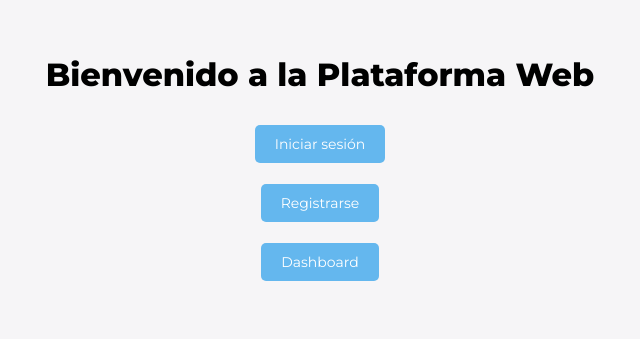
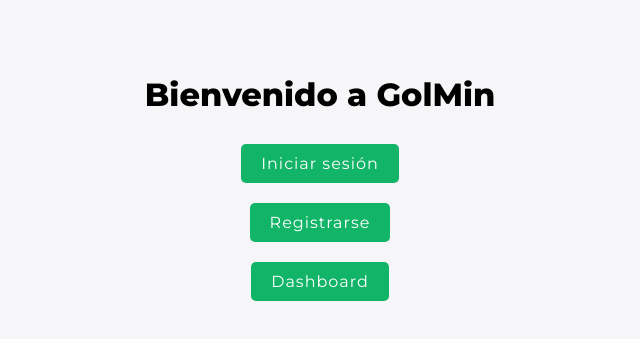
Before and after one commit to LyleRomero/ManagerSoccer, a React (Create React App) app in the folder frontend/: page / in a window 1280 px wide. Shown: the part 207-546 px from the top of the page, without its empty margins (320-960 px from the left). Built offline with nearby package versions, Linux system fonts and the light colour scheme.

Commit message:
estilos de paginas

```diff
--- a/frontend/src/App.css
+++ b/frontend/src/App.css
@@ -1,7 +1,18 @@
+@import url('https://fonts.googleapis.com/css?family=Montserrat:400,800');
 
   .App-link {
     color: #61dafb;
   }
+
+body {
+  background: #f6f5f7;
+  justify-content: center;
+  align-items: center;
+  flex-direction: column;
+  font-family: 'Montserrat', sans-serif;
+  height: 100vh;
+  margin: 0px 0 0px;
+}
 
   /* Estilos para la página de inicio */
 .home-container {
@@ -23,13 +34,15 @@
 }
 
 .home-button {
+  border-radius: 5px;
+  border: none;
+  background-color: #12B468;
+  color:#ffffff;
+  font-size: 16px;
   padding: 10px 20px;
-  background-color: #64b7ee;
-  color: #fff;
-  border: none;
-  border-radius: 5px;
+  letter-spacing: 1px;
   cursor: pointer;
-  transition: background-color 0.3s ease;
+  transition: transform 80ms ease-in;
 }
 
 .home-button:hover {
@@ -63,19 +76,6 @@
     padding-right: 30px; /* Añadimos un relleno a la derecha para el botón */
   }
 
-  /* Estilo para el botón de mostrar/ocultar contraseña */
-  .toggle-password-button {
-    position: absolute; /* Hacemos que el botón sea absoluto */
-    top: 50%; /* Lo centramos verticalmente */
-    right: 5px; /* Lo alineamos a la derecha */
-    transform: translateY(-50%); /* Ajustamos la posición vertical */
-    background-color: transparent; /* Fondo transparente */
-    border: none; /* Quitamos el borde */
-    cursor: pointer; /* Cambiamos el cursor al pasar por encima */
-  }
-
-
-
   /*Estilo de la NavBar*/
   * {
     margin: 0;
@@ -94,10 +94,10 @@
 
 
 
-
  /* Estilos del contenido del dashboard */
 .dashboard-content {
   width: calc(100% - 200px); /* Ajusta el ancho para que el contenido se ajuste al lado del Sidebar */
+  padding: 20px 20px;
 }
 
 
@@ -129,13 +129,14 @@
   .sidebar {
     width: 200px;
     height: 100vh;
-    background-color: #e7e7e7;
-    border-right: 1px solid #ccc;
+    background-color: #12B468;
+    box-shadow: 0 0 14px rgba(0,0,0,0.25),
+			0 0 5px rgba(0,0,0,0.22);
   }
 
   .sidebar-header {
     padding: 20px;
-    border-bottom: 1px solid #ccc;
+    border-bottom: 0px solid #ccc;
   }
 
   .sidebar-menu {
@@ -144,8 +145,8 @@
   }
 
   .sidebar-menu li {
-    padding: 10px 20px;
-    border-bottom: 2px solid #eee;
+    padding: 20px 20px;
+    border-bottom: 1px solid #eee;
   }
 
   .sidebar-menu li:last-child {
@@ -153,12 +154,14 @@
   }
 
   .sidebar-menu li a {
-    color: #333;
+    color: #ffffff;
+    font-size: 18px;
     text-decoration: none;
   }
 
   .sidebar-menu li a:hover {
-    color: #007bff;
+    color: #000000;
+    font-size: 24px;
   }
 
   .sidebar-menu li.configuracion {
@@ -180,16 +183,19 @@
 
 /*Estilos botones dashboard */
   .agregar-btn {
-    background-color: #007bff;
-    color: white;
+    border-radius: 5px;
+    border: none;
+    background-color: #12B468;
+    color:#ffffff;
+    font-size: 12px;
     padding: 10px 20px;
-    border: none;
-    border-radius: 5px;
+    letter-spacing: 1px;
     cursor: pointer;
+    transition: transform 80ms ease-in;
   }
 
   .agregar-btn:hover {
-    background-color: #0056b3;
+    background-color: #0c874a;
   }
 
 
--- a/frontend/src/LogSig.css
+++ b/frontend/src/LogSig.css
@@ -4,7 +4,8 @@
 	box-sizing: border-box;
 }
 
-body {
+
+.logSig {
 	background: #f6f5f7;
 	display: flex;
 	justify-content: center;
@@ -40,7 +41,7 @@ a {
 }
 
 .LogSig-button {
-	border-radius: 10px;
+	border-radius: 20px;
 	border: 1px solid #12B468;
 	background-color: #12B468;
 	color: #FFFFFF;
@@ -68,6 +69,10 @@ a {
 .LogSig-button.ghost {
 	background-color: transparent;
 	border-color: #FFFFFF;
+}
+
+.LogSig-button-second {
+	margin-top: 10px;
 }
 
 form {
--- a/frontend/src/components/Dashboard.js
+++ b/frontend/src/components/Dashboard.js
@@ -4,8 +4,7 @@ import Sidebar from './Sidebar'
 import Inicio from './DashboardPages/Inicio';
 import EquiposPage from './DashboardPages/EquiposPage';
 import PlantillaPage from './DashboardPages/PlantillaPage'
-import { app } from './firebase/firebaseContext/firebase';
-
+import { app } from './firebase/firebaseContext/firebase'
 import '../App.css';
 
 function Dashboard() {
@@ -19,7 +18,7 @@ function Dashboard() {
       <Sidebar />
       <div className='dashboard-content'>
         <div className='dashboard-title'>
-          <h1>Dashboard</h1>
+          <h2>Dashboard</h2>
           <button onClick={cerrarSesion}>Cerrar Sesión</button>
         </div>
         <Routes>
--- a/frontend/src/components/Home.jsx
+++ b/frontend/src/components/Home.jsx
@@ -6,7 +6,7 @@ function Home() {
 
   return (
       <div className="home-container">
-        <h1 className="home-title">Bienvenido a la Plataforma Web</h1>
+        <h1 className="home-title">Bienvenido a GolMin</h1>
         <div className="button-container">
           <div className="button-box">
             <Link to="/login" className="home-button">Iniciar sesión</Link>
--- a/frontend/src/components/LoginUp.jsx
+++ b/frontend/src/components/LoginUp.jsx
@@ -301,6 +301,7 @@ const LoginUP = (props) => {
     <>
       {usuario ? (<Dashboard />) :
       (
+        <div className="logSig">
         <div class="container">
           <div class="form-container sign-up-container">
             <form onSubmit={submitHandler} action="#">
@@ -314,7 +315,7 @@ const LoginUP = (props) => {
                 {isRegistrando ? "Regístrate" : "Inicia sesión"}{" "}
               </button>
               <div>
-                <button onClick={() => setIsRegistrando(!isRegistrando)}>
+                <button onClick={() => setIsRegistrando(!isRegistrando)} className="LogSig-button-second">
                   {isRegistrando
                     ? "¿Ya tienes cuenta? ¡Inicia sesión"
                     : "¿No tienes cuenta? ¡Regístrate gratis!"}
@@ -332,6 +333,7 @@ const LoginUP = (props) => {
               </div>
             </div>
           </div>
+        </div>
         </div>
       )}
     </>
--- a/frontend/src/components/Sidebar.js
+++ b/frontend/src/components/Sidebar.js
@@ -1,5 +1,6 @@
 import React from 'react';
 import { Link } from 'react-router-dom';
+import "../App.css"
 
 
 function Sidebar() {
@@ -7,7 +8,7 @@ function Sidebar() {
   return (
     <div className="sidebar">
       <div className="sidebar-header">
-        <h2>Menú</h2>
+        <h1>Menú</h1>
       </div>
       <ul className="sidebar-menu">
         <li>
```
